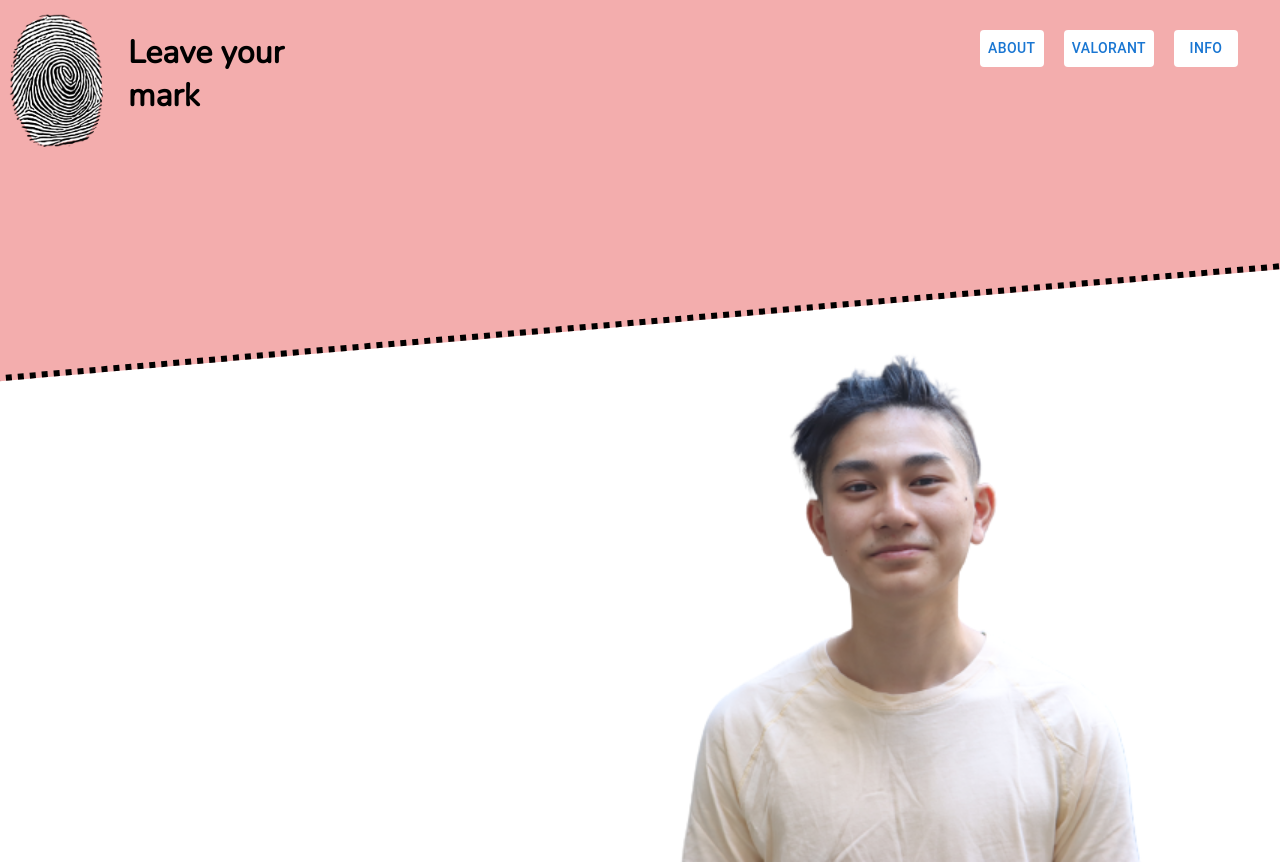
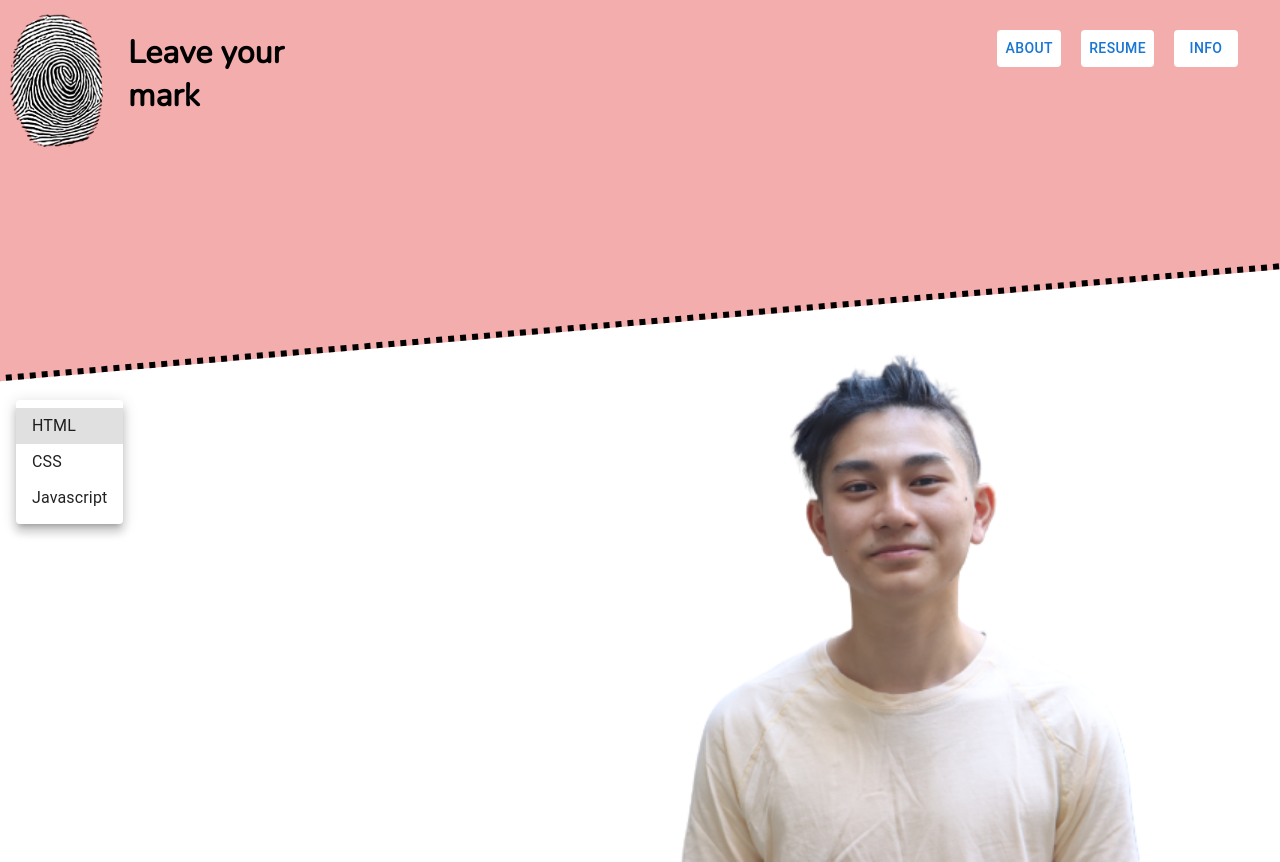
Before and after one commit to TaylorTayTyT/personalWebsite, a React (Create React App) app in the folder home/: page / in a window 1280 px wide. Shown: the top 862 px of the page. Built offline with nearby package versions, Linux system fonts and the light colour scheme.

Commit message:
generic menu want to make it at the same sport/hver

```diff
--- a/home/src/topBar.js
+++ b/home/src/topBar.js
@@ -1,7 +1,7 @@
 import "./topNav.sass";
 import fingerprint from "./images/fingerprint.png";
 import meNoBG from "./images/meNoBG.png";
-import { Button, Container, Grid, ListItem, Paper, styled } from "@mui/material";
+import { Button, Container, Paper, styled, Menu, MenuItem } from "@mui/material";
 
 
 const Item = styled(Paper)(({ theme }) => ({
@@ -18,9 +18,20 @@ function TopBar() {
             </div>
             <img className="fingerprint" src={fingerprint} alt="fingerprint"></img>
             <div className="topBarButton">
-                <Button sx={{ backgroundColor: '#FFF', margin: "10px" }}>about</Button>
-                <Button sx={{ backgroundColor: '#FFF', margin: "10px" }}>valorant</Button>
-                <Button sx={{ backgroundColor: '#FFF', margin: "10px" }}>info</Button>
+                <Menu className = "resumeOptions" open= {true}>
+                    <MenuItem>
+                        HTML
+                    </MenuItem>
+                    <MenuItem>
+                        CSS
+                    </MenuItem>
+                    <MenuItem>
+                        Javascript
+                    </MenuItem>
+                </Menu>
+                <Button sx={{ backgroundColor: '#FFF', margin: "10px" }}>About</Button>
+                <Button sx={{ backgroundColor: '#FFF', margin: "10px" }}>Resume</Button>
+                <Button sx={{ backgroundColor: '#FFF', margin: "10px" }}>Info</Button>
             </div>
             <div className="makeYourMark">
                 <h1>
```
